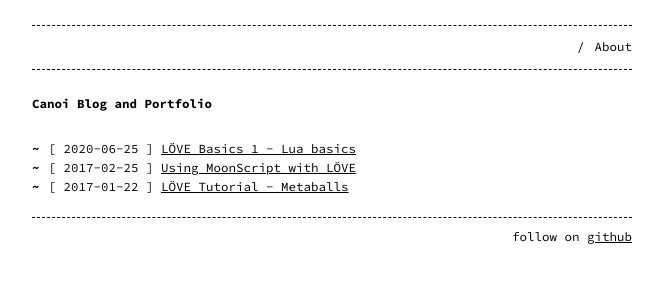
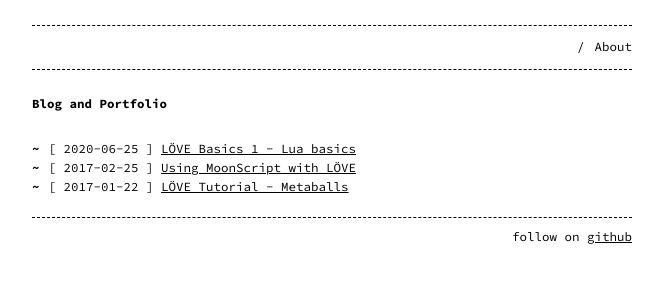
Before and after one commit to canoi12/canoi12.github.io, a Jekyll site: the page built from index.md, in a window 1280 px wide. Shown: the top 300 px of the page, without its empty margins (308-971 px from the left). Built offline with Jekyll 4.4.1, drawn with Linux system fonts in a browser that asks for light colours.

Commit message:
Update index.md

```diff
--- a/index.md
+++ b/index.md
@@ -4,4 +4,4 @@ layout: home
 permalink: /
 ---
 
-# Canoi Blog and Portfolio
+# Blog and Portfolio
```
